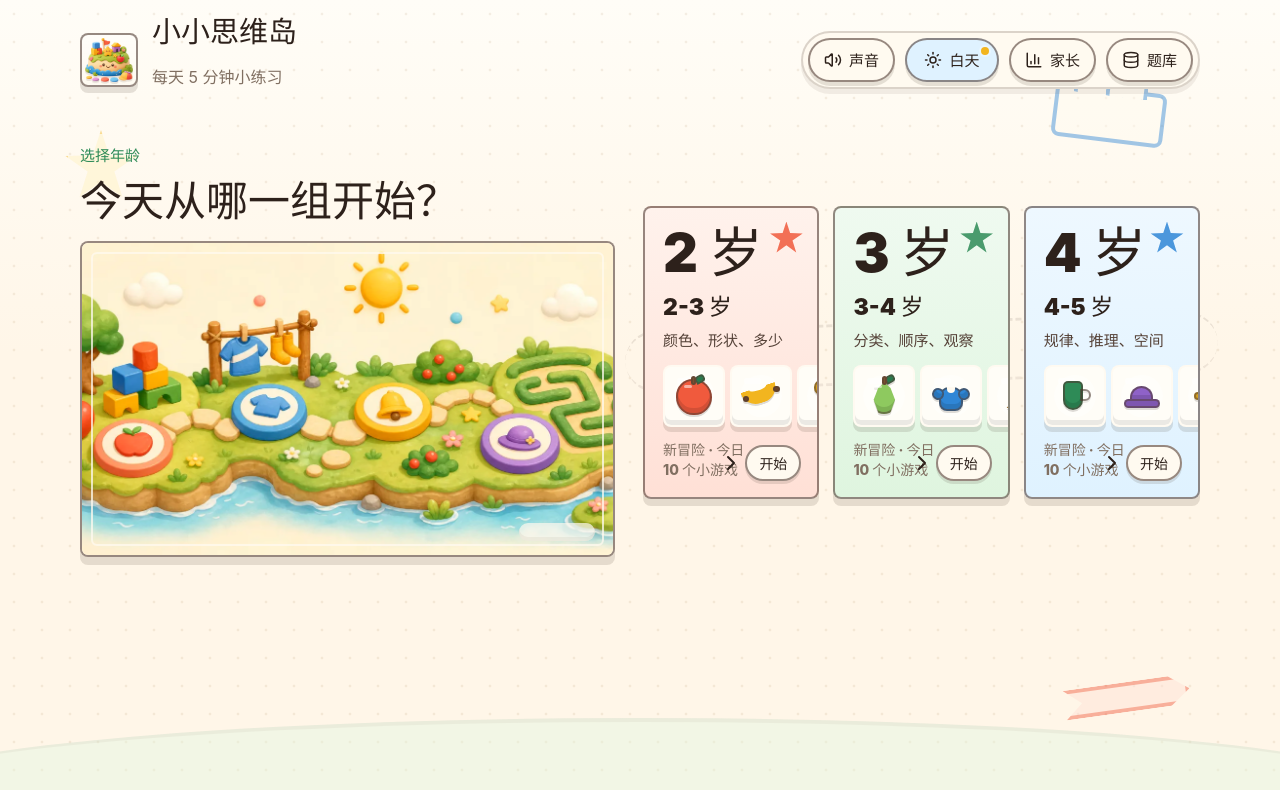
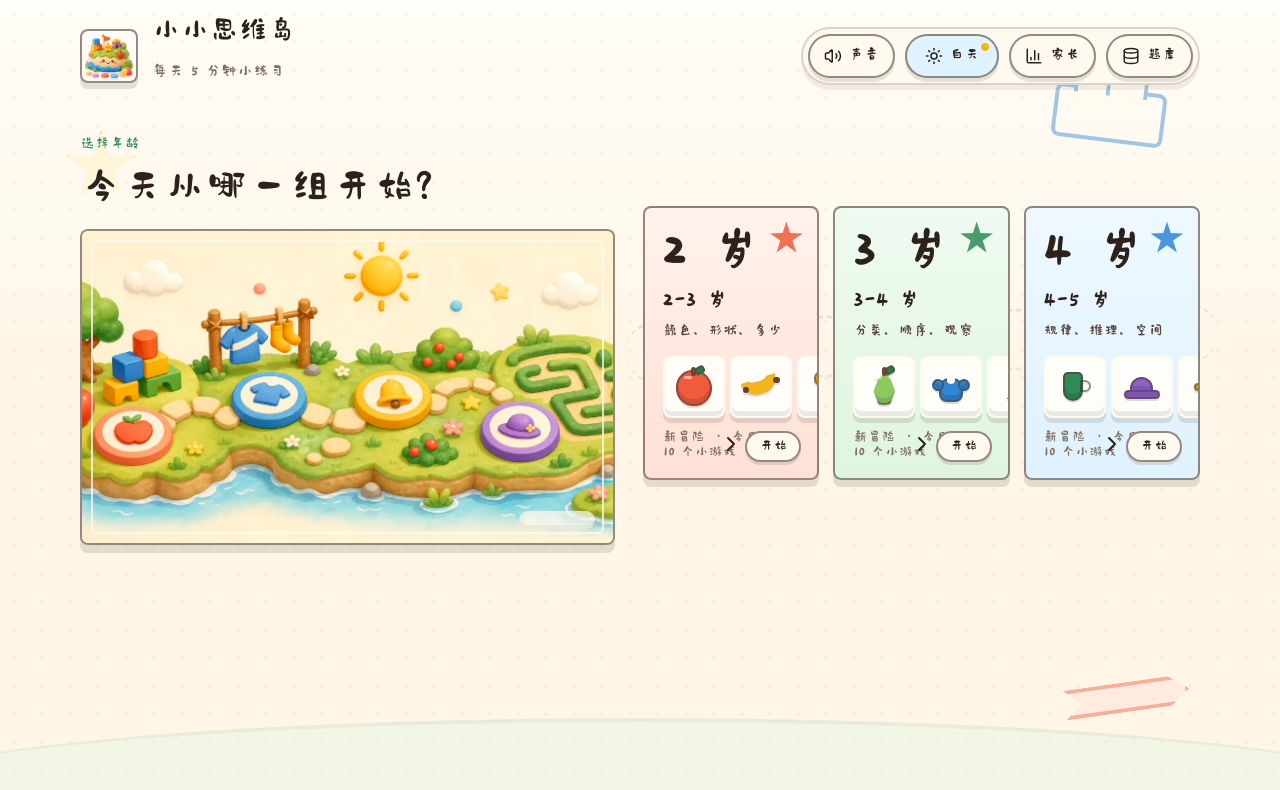
Before and after one commit to irvinezhao/kids-thinking-play, a React (Vite) app: page / in a window 1280 px wide. Shown: the top 790 px of the page. Built offline with nearby package versions, Linux system fonts and the light colour scheme.

Commit message:
Use XiaoShiTou app font

```diff
--- a/src/index.css
+++ b/src/index.css
@@ -1,3 +1,11 @@
+@font-face {
+  font-family: 'YeZiGongChangXiaoShiTou';
+  src: url('./assets/fonts/YeZiGongChangXiaoShiTou.woff2') format('woff2');
+  font-display: swap;
+  font-style: normal;
+  font-weight: 400;
+}
+
 :root {
   --surface: #fff6e8;
   --surface-strong: #fffdf7;
@@ -28,7 +36,7 @@
   --soft-shadow: 0 18px 44px rgba(106, 75, 39, 0.12);
   color-scheme: light;
   font-family:
-    Inter, ui-sans-serif, system-ui, -apple-system, BlinkMacSystemFont, 'Segoe UI',
+    'YeZiGongChangXiaoShiTou', Inter, ui-sans-serif, system-ui, -apple-system, BlinkMacSystemFont, 'Segoe UI',
     'PingFang SC', 'Microsoft YaHei', sans-serif;
   color: var(--text-main);
   background: var(--surface);
```
Also changed, not shown: src/assets/fonts/YeZiGongChangXiaoShiTou.woff2 (added).
